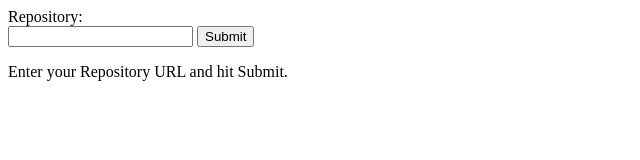
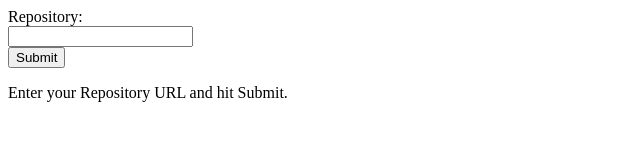
Before and after one commit to soumamazu/ExtractIssueLogs, a plain HTML site: page web/index.html in a window 1280 px wide. Shown: the whole page, without its empty margins (0-640 px from the left). Drawn offline with Linux system fonts and the light colour scheme.

Commit message:
Deploy Commit

```diff
--- a/web/index.html
+++ b/web/index.html
@@ -4,7 +4,7 @@
     <body>
         <form action="/ExtractIssueLogs/Logs" method="post">
             Repository:<br>
-            <input type="text" name="repo" value="" />
+            <input type="text" name="repo" value="" /><br>
             <input type="submit" name="submit" value="Submit" />
 	</form>
         <p>Enter your Repository URL and hit Submit.</p>
```
